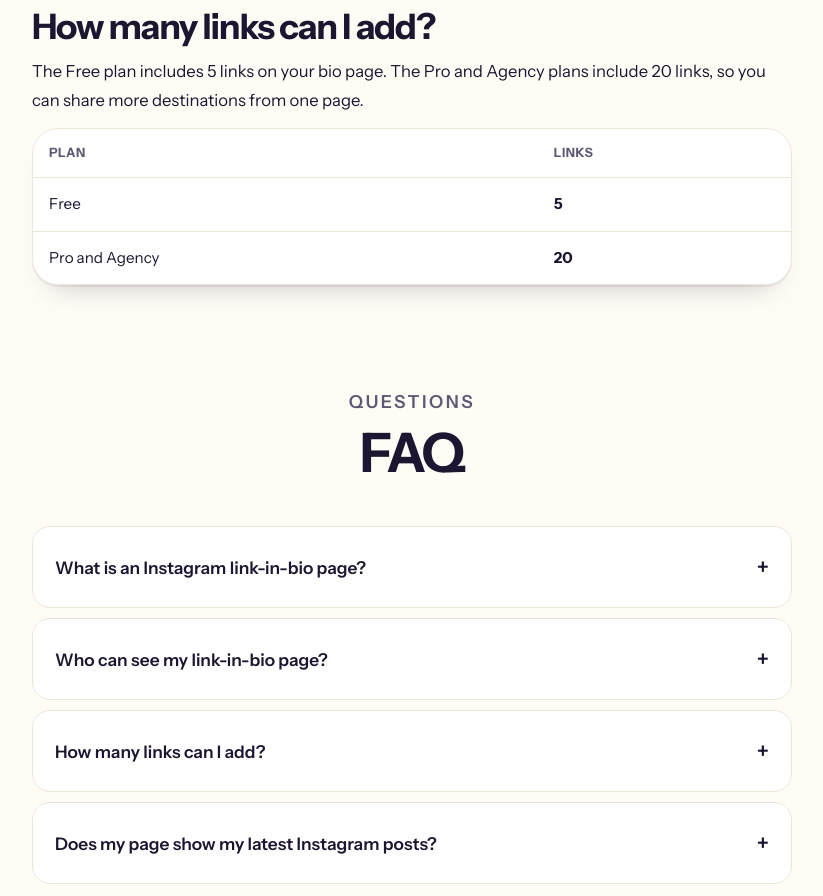
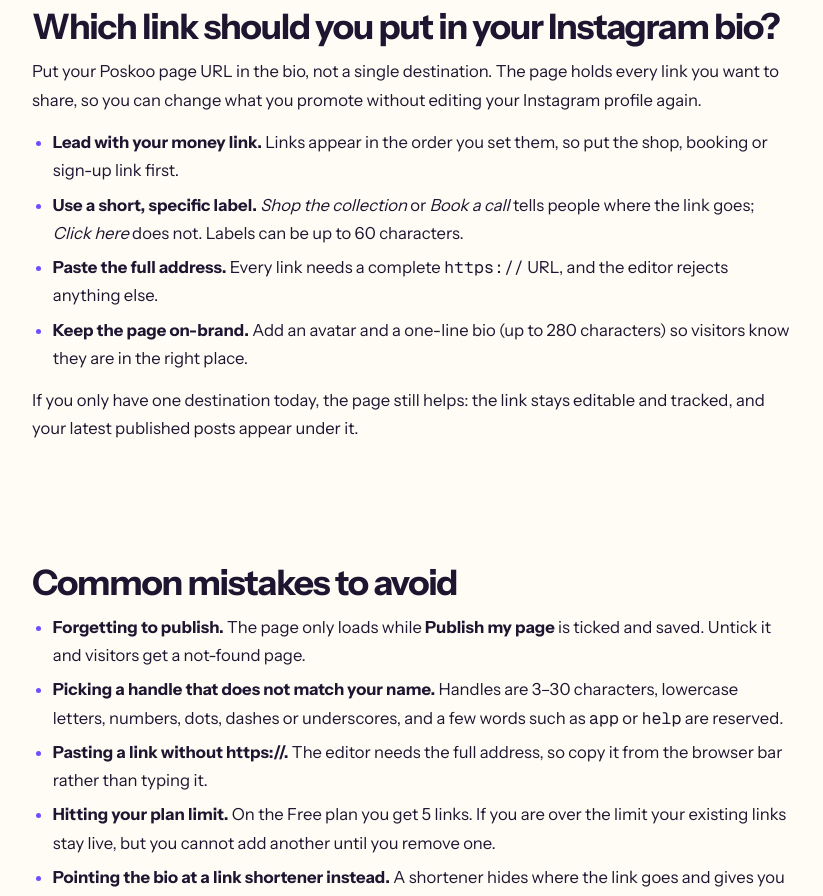
Before and after one commit to Ramanmakkar1/socialapp, a Next.js app: page /help/instagram-link-in-bio-setup in a window 1280 px wide. Shown: the part 1900-2796 px from the top of the page, without its empty margins (228-1051 px from the left). Built offline with nearby package versions, Linux system fonts and the light colour scheme; no server answers.

Commit message:
autopilot: Improve the Instagram link-in-bio help answer
Task #17863, written by morph/morph-dsv4flash.

```diff
--- a/src/app/help/instagram-link-in-bio-setup/page.tsx
+++ b/src/app/help/instagram-link-in-bio-setup/page.tsx
@@ -24,7 +24,7 @@ const articleJsonLd = {
   headline: "How to set up an Instagram link-in-bio page",
   description: metadata.description,
   image: `${BRAND.canonicalUrl}/landing/hero.webp`,
-  dateModified: "2026-11-11",
+  dateModified: "2026-11-18",
   author: { "@type": "Organization", name: BRAND.company },
   publisher: publisherRef(),
   mainEntityOfPage: `${BRAND.canonicalUrl}/help/instagram-link-in-bio-setup`,
@@ -145,6 +145,18 @@ const faqs = [
     q: "Does my page show my latest Instagram posts?",
     a: "Yes. When you have published posts in Poskoo, the page shows your latest published posts under your links, so visitors can see recent work without leaving the page.",
   },
+  {
+    q: "Which link should I put in my Instagram bio?",
+    a: "Put your Poskoo page URL in the bio instead of a single destination. The page holds every link you want to share, and each one gets its own tracked short link so you can see which link people tap.",
+  },
+  {
+    q: "Why does my link-in-bio page show a not-found page?",
+    a: "The page only loads while Publish my page is ticked and saved. If you untick it, or the handle was never saved, visitors get a not-found page. Open Link in bio in the app, tick Publish my page and save again.",
+  },
+  {
+    q: "Can I change my links after I paste the URL in my bio?",
+    a: "Yes. Edit, reorder or remove links in the app at any time and the page URL stays the same, so you never need to update your Instagram bio again. Editing a link keeps its click history.",
+  },
 ];
 
 const faqJsonLd = {
@@ -188,8 +200,9 @@ export default function InstagramLinkInBioSetupHelpPage() {
               How to set up your Instagram <em className="s">link-in-bio page</em>
             </h1>
           <p className="lede">
-            Your Instagram link-in-bio page is one {BRAND.name} page that holds all your links, ready to paste into your
-            bio. Create it free in the app, add your links, then copy the page URL into your Instagram profile.
+            To set up an Instagram link in bio, create a free {BRAND.name} bio page, add your links and publish it, then
+            paste your page URL (<strong>poskoo.com/@yourname</strong>) into the Website field of your Instagram profile.
+            Every link on the page gets a tracked short link, so you can see which one people actually tap.
           </p>
         </div>
         <HelpGuideIllustration variant="start" className="hero-art" />
@@ -220,6 +233,71 @@ export default function InstagramLinkInBioSetupHelpPage() {
                 <p>{st.body}</p>
               </div>
             ))}
+          </div>
+        </div>
+      </section>
+
+      <section style={{ paddingTop: 20 }}>
+        <div className="wrap">
+          <div className={s.prose}>
+            <h2>Which link should you put in your Instagram bio?</h2>
+            <p>
+              Put your {BRAND.name} page URL in the bio, not a single destination. The page holds every link you want to
+              share, so you can change what you promote without editing your Instagram profile again.
+            </p>
+            <ul>
+              <li>
+                <strong>Lead with your money link.</strong> Links appear in the order you set them, so put the shop,
+                booking or sign-up link first.
+              </li>
+              <li>
+                <strong>Use a short, specific label.</strong> <em>Shop the collection</em> or <em>Book a call</em> tells
+                people where the link goes; <em>Click here</em> does not. Labels can be up to 60 characters.
+              </li>
+              <li>
+                <strong>Paste the full address.</strong> Every link needs a complete <code>https://</code> URL, and the
+                editor rejects anything else.
+              </li>
+              <li>
+                <strong>Keep the page on-brand.</strong> Add an avatar and a one-line bio (up to 280 characters) so
+                visitors know they are in the right place.
+              </li>
+            </ul>
+            <p>
+              If you only have one destination today, the page still helps: the link stays editable and tracked, and your
+              latest published posts appear under it.
+            </p>
+          </div>
+        </div>
+      </section>
+
+      <section style={{ paddingTop: 20 }}>
+        <div className="wrap">
+          <div className={s.prose}>
+            <h2>Common mistakes to avoid</h2>
+            <ul>
+              <li>
+                <strong>Forgetting to publish.</strong> The page only loads while <strong>Publish my page</strong> is
+                ticked and saved. Untick it and visitors get a not-found page.
+              </li>
+              <li>
+                <strong>Picking a handle that does not match your name.</strong> Handles are 3–30 characters, lowercase
+                letters, numbers, dots, dashes or underscores, and a few words such as <code>app</code> or{" "}
+                <code>help</code> are reserved.
+              </li>
+              <li>
+                <strong>Pasting a link without https://.</strong> The editor needs the full address, so copy it from the
+                browser bar rather than typing it.
+              </li>
+              <li>
+                <strong>Hitting your plan limit.</strong> On the Free plan you get {freeLinks} links. If you are over the
+                limit your existing links stay live, but you cannot add another until you remove one.
+              </li>
+              <li>
+                <strong>Pointing the bio at a link shortener instead.</strong> A shortener hides where the link goes and
+                gives you no page to update; your {BRAND.name} page does both.
+              </li>
+            </ul>
           </div>
         </div>
       </section>
```
